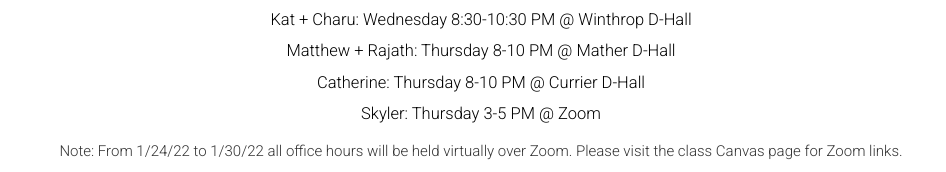
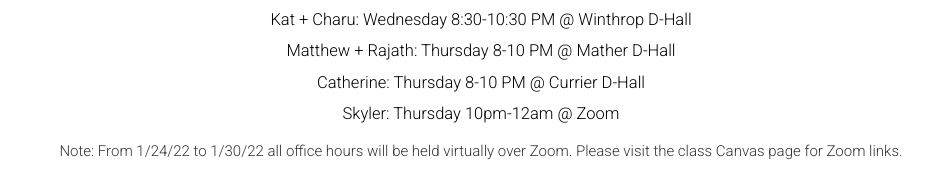
Before and after one commit to harvard-ml-courses/cs181-web, a Jekyll site: the page built from officehours.html, in a window 1280 px wide. Shown: the part 304-476 px from the top of the page, without its empty margins (159-1105 px from the left). Built offline with Jekyll 4.4.1, drawn with Linux system fonts in a browser that asks for light colours; grey boxes are pictures that could not be loaded.

Commit message:
Update officehours.html

```diff
--- a/officehours.html
+++ b/officehours.html
@@ -22,7 +22,7 @@
       Catherine: Thursday 8-10 PM @ Currier D-Hall
     </li>
     <li>
-      Skyler: Thursday 3-5 PM @ Zoom
+      Skyler: Thursday 10pm-12am @ Zoom
     </li>
   </ul>
   <p> Note: From 1/24/22 to 1/30/22 all office hours will be held virtually over Zoom. Please visit the class Canvas page for Zoom links.</p>
```
